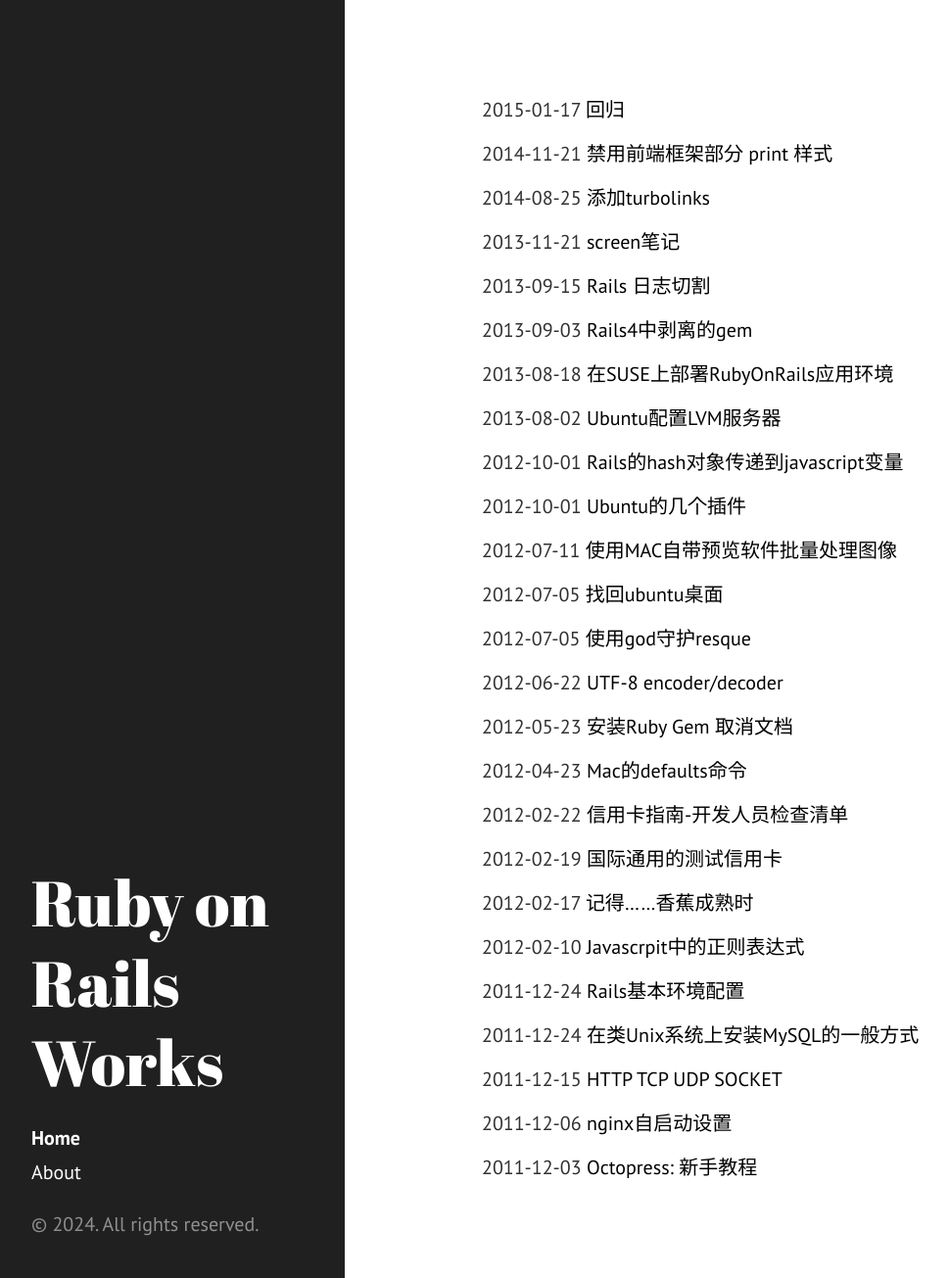
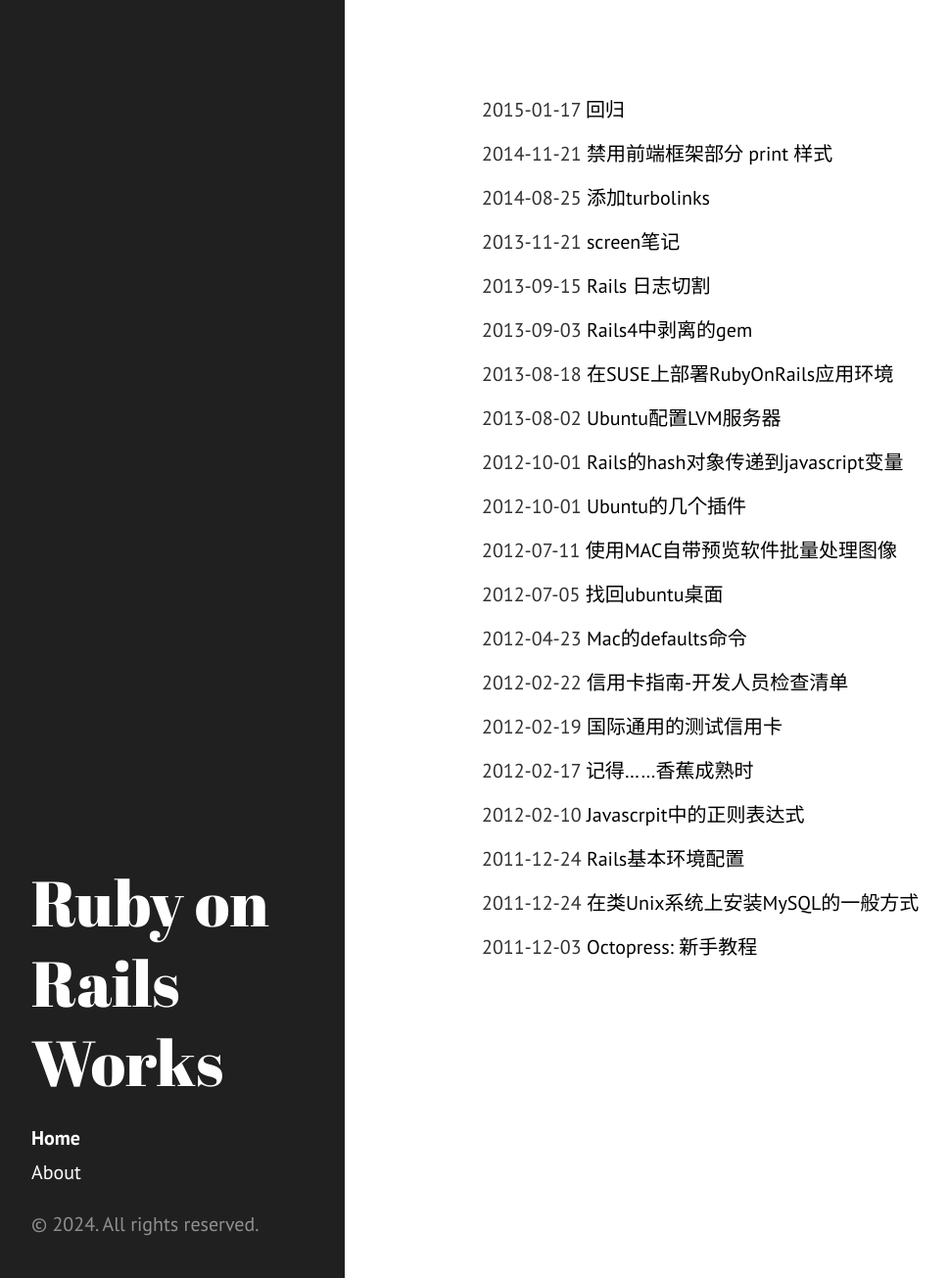
Before and after one commit to geekontheway/geekontheway.github.io, a Jekyll site: the page built from index.markdown, in a window 1280 px wide and 1305 px high. Shown: the whole window at 98% size, without its empty margins (8-977 px from the left). Built offline with Jekyll 4.4.1, drawn with Linux system fonts in a browser that asks for light colours; some of the changed lines change nothing that is shown.

Commit message:
update posts

```diff
--- a/_includes/head.html
+++ b/_includes/head.html
@@ -15,9 +15,9 @@
   </title>
 
   <!-- CSS -->
-  <link rel="stylesheet" href="{{ site.baseurl }}public/css/poole.css">
-  <link rel="stylesheet" href="{{ site.baseurl }}public/css/syntax.css">
-  <link rel="stylesheet" href="{{ site.baseurl }}public/css/hyde.css">
+  <link rel="stylesheet" href="/public/css/poole.css">
+  <link rel="stylesheet" href="/public/css/syntax.css">
+  <link rel="stylesheet" href="/public/css/hyde.css">
   <link rel="stylesheet" href="http://fonts.googleapis.com/css?family=PT+Sans:400,400italic,700|Abril+Fatface">
 
   <!-- Icons -->
--- a/_posts/2011-12-06-nginx-autorun-with-init-scripts.markdown
+++ /dev/null
@@ -1,56 +0,0 @@
----
-layout: post
-title: "nginx自启动设置"
-date: 2011-12-06 19:40
-comments: true
----
-
-大二使用ubuntu的时候，了解了一些开机自动运行服务的命令和配置，不过一直没机会也没环境去操作。所以这几天配置服务器时候就麻烦了一些。为什么会麻烦呢？因为不好的习惯，国人喜欢百度，喜欢不加思索复制粘贴，goole上又全是英文，不一定每个人都英语好。其实就是一个很小的问题，百度上是一大堆重复的讲的不清不楚的，没有平台观念，版本观念的[不过确实有例外，CSDN上很多文章还是不错的，程序员的个人博客里的文章也都有思考在里面]，其实说回来，linux自身的版本过多，发行版中的一些设置也一直在变，从技术上讲是好事，可是给普通用户带来了学习的压力。
-
- >假定你：
-
- - 熟悉linux的运行级别[runlevel]
- {% highlight ruby %}
- 0	关闭（或终止）系统
- 1	单用户模式：通常又称为 s 或 S
- 6	重启系统
- 2	没有网络的多用户模式
- 3	有网络的多用户模式
- 5	有网络和 X Window System的多用户模式
- {% endhighlight %}
-
-
- 分享一下ngnix配置自动启动脚本：
-
-<!-- more -->
-
-` gist 1436747 `
-
-
-
->Ubuntu natty
-
-- 在/etc/init.d中建立脚本nginx，添加脚本进去，chmod+x
-- /usr/sbin/update-rc.d -f nginx defaults
-
->or
-
-- sysv-rc-conf 设定2345运行nginx
-
-要启动或者停止,重启
-
-`/etc/init.d/nginx start/stop/restart`
-
-
->CentOS5
-
-- 在/etc/init.d中建立脚本nginx，添加脚本进去，chmod+x
-- /usr/sbin/update-rc.d -f nginx defaults
-
->or
-
-- /sbin/chkconfig nginx 2345 on
-
-要启动或者停止,重启
-
-`service nginx start/stop/restart`
--- a/_posts/2011-12-15-http-tcp-udp-socket.markdown
+++ /dev/null
@@ -1,32 +0,0 @@
----
-layout: post
-title: "HTTP TCP UDP SOCKET"
-date: 2011-12-15 19:40
-comments: true
----
-
-![image](http://hbimg.b0.upaiyun.com/896c31867495ba6b77820de84d3db64fadaa39d132523-JnHkwZ_fw658)
-
-从上图可以看到，TCP/IP是个协议组，可分为三个层次：网络层、传输层和应用层。
-
-在网络层有IP协议、ICMP协议、ARP协议、RARP协议和BOOTP协议。
-
-在传输层中有TCP协议与UDP协议。
-
-在应用层有FTP、HTTP、TELNET、SMTP、DNS等协议。
-
-默认情况下HTTP使用TCP，但是也可以基于以后存在的其他可靠传输协议。由于UDP无法提供可靠传输和上HTTP的无记忆应答方式，所以不会使用UDP。
-
-下图也是描述这个关系的。
-
-![image](http://hbimg.b0.upaiyun.com/8b26ab0adec3671979d2240d1a7594b0d2ed5ed22ce95-bHuhEx_fw658)
-
-Socket是应用层与TCP/IP协议族通信的中间软件抽象层，它是一组接口。
-
-在设计模式中，Socket其实就是一个门面模式，它把复杂的TCP/IP协议族隐藏在Socket接口后面，对用户来说，一组简单的接口就是全部，让Socket去组织数据，以符合指定的协议。
-
-TCP通信需要服务器端侦听listen、接收客户端连接请求accept，等待客户端connect建立连接后才能进行数据包的收发(recv/send)工作。
-
-而UDP则服务器和客户端的概念不明显，服务器端即接收端需要绑定端口，等待客户端的数据的到来。后续便可以进行数据的收发(recvfrom/sendto)工作。
-
-![image](http://hbimg.b0.upaiyun.com/9296f721008dfeafb2abc38e07867cccb5ba127d1f9c7-dHjria_fw658)
--- a/_posts/2012-05-23-gem-no-document.markdown
+++ /dev/null
@@ -1,18 +0,0 @@
----
-layout: post
-title: "安装Ruby Gem 取消文档"
-date: 2012-05-23 23:48
-comments: true
----
-
-单个Gem不安装文档
-
-{% highlight ruby %}
-gem install honeybadger --no-rdoc --no-ri
-{% endhighlight %}
-
-如果要全局不安装文档，则在rubygems配置文件`~/.gemrc`
-
-{% highlight ruby %}
-gem: --no-document
-{% endhighlight %}
--- a/_posts/2012-06-22-utf-8-encoder-vs-decoder.markdown
+++ /dev/null
@@ -1,7 +0,0 @@
----
-layout: post
-title: "UTF-8 encoder/decoder"
-date: 2012-06-22 23:48
-comments: true
----
-[UTF-8 encoder/decoder](https://mothereff.in/utf-8)
--- a/_posts/2012-07-05-how-to-monitor-resque-with-god-and-do-it-all-with-capistrano-on-ubuntu.markdown
+++ /dev/null
@@ -1,8 +0,0 @@
----
-layout: post
-title: "使用god守护resque"
-date: 2012-07-05 23:50
-comments: true
----
-
-` gist 2833990 `
```
